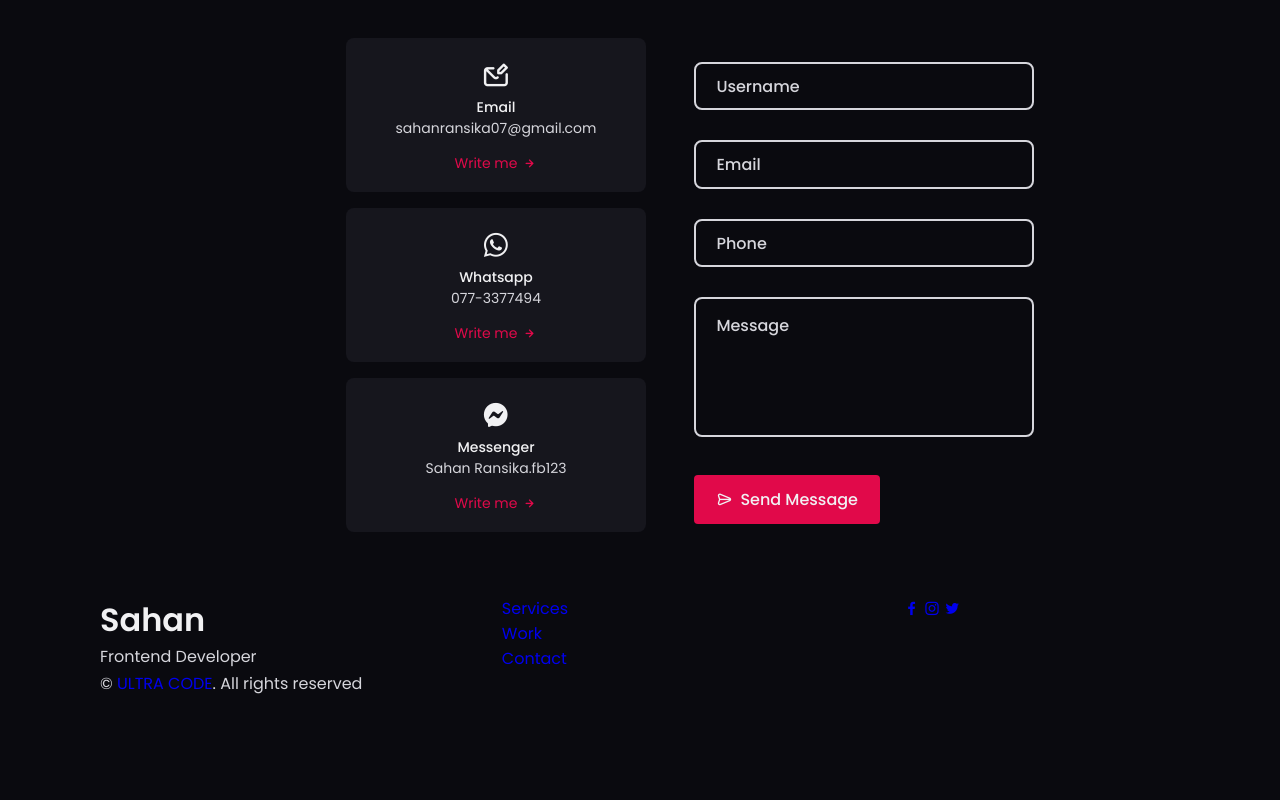
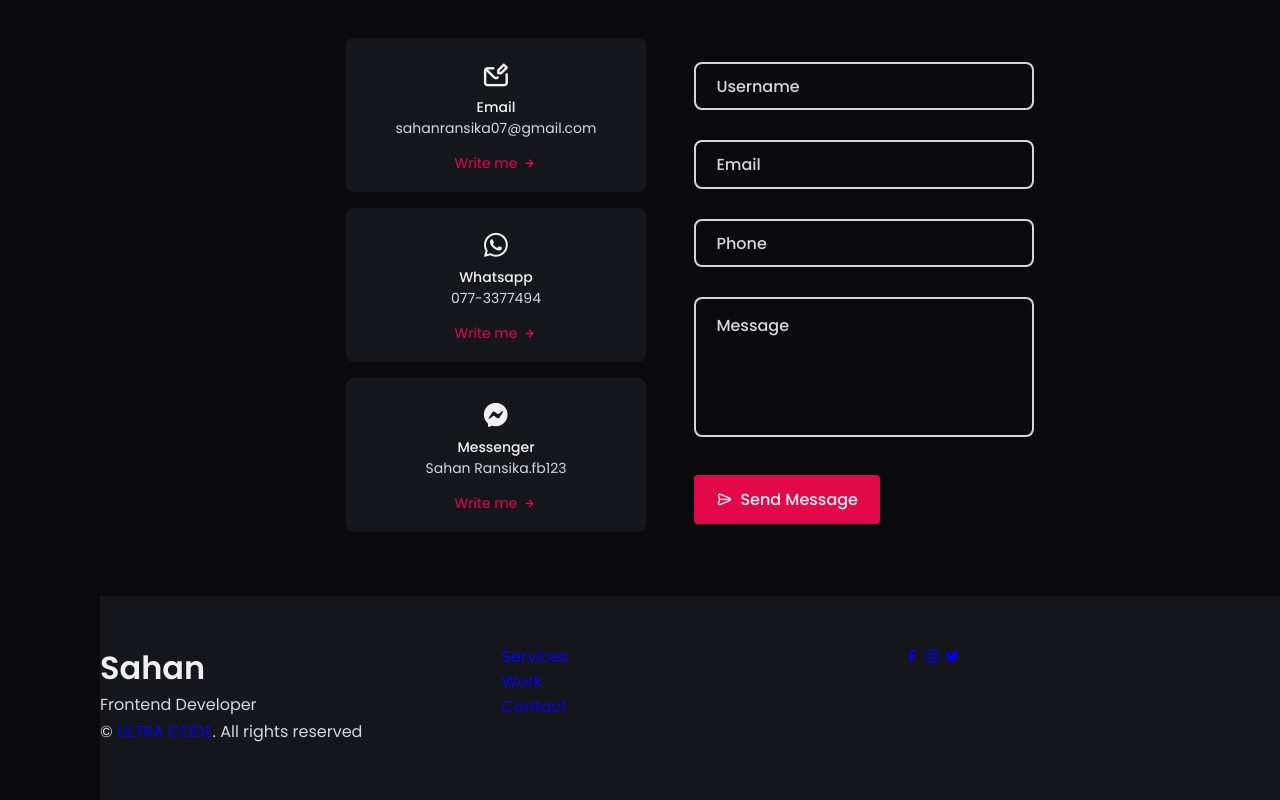
Before and after one commit to SahanRansika/Portfolio-01, a plain HTML site: page index.html in a window 1280 px wide. Shown: the part 4526-5326 px from the top of the page. Before the commit the page ends 5222 px from the top, so only its background shows below. Drawn offline with nearby package versions, Linux system fonts and the light colour scheme; files whose address does not match are found by name; a web font is replaced by a local one.

```diff
--- a/style/style.css
+++ b/style/style.css
@@ -1051,3 +1051,8 @@ textarea.input {
     grid-template-columns: repeat(3, 1fr);
     column-gap: 1.6rem;
 }
+
+.footer-bg {
+    background-color: var(--box-color);
+    padding: 3rem 0 3.5rem;
+}
```
